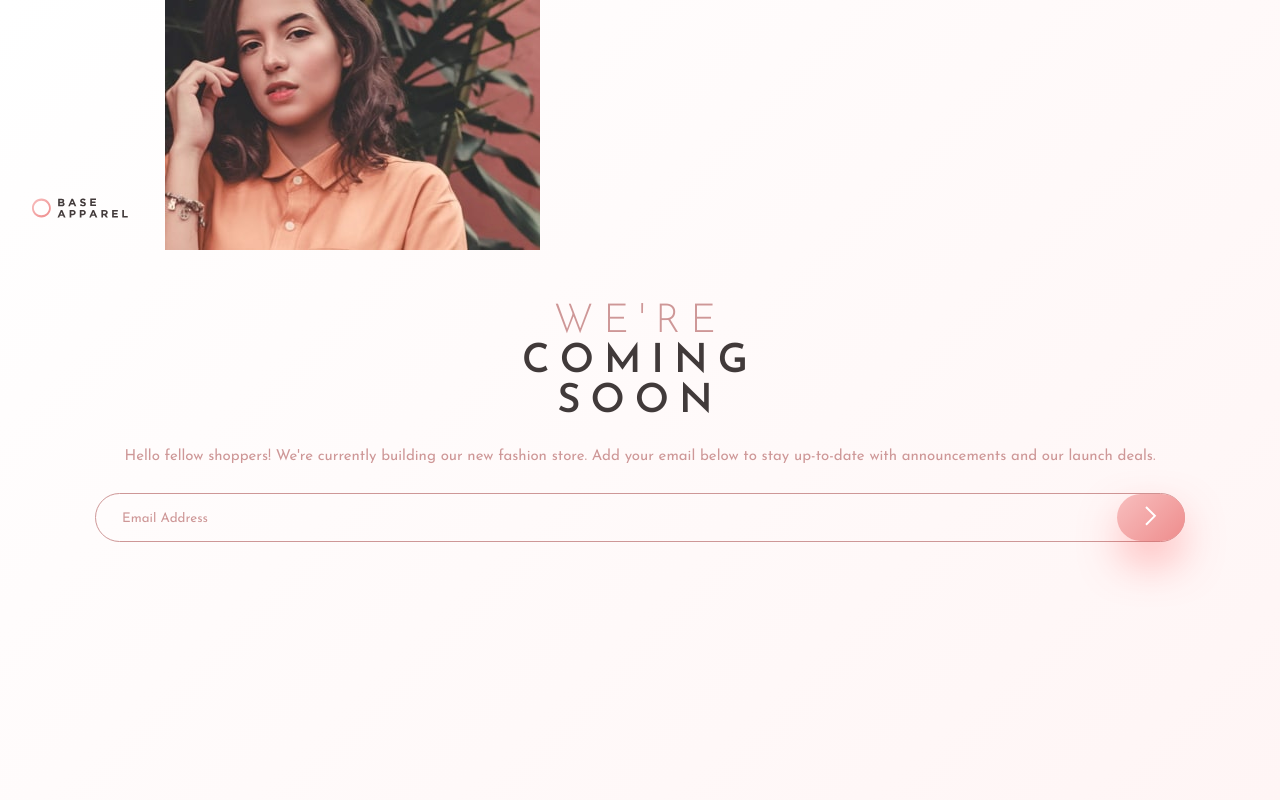
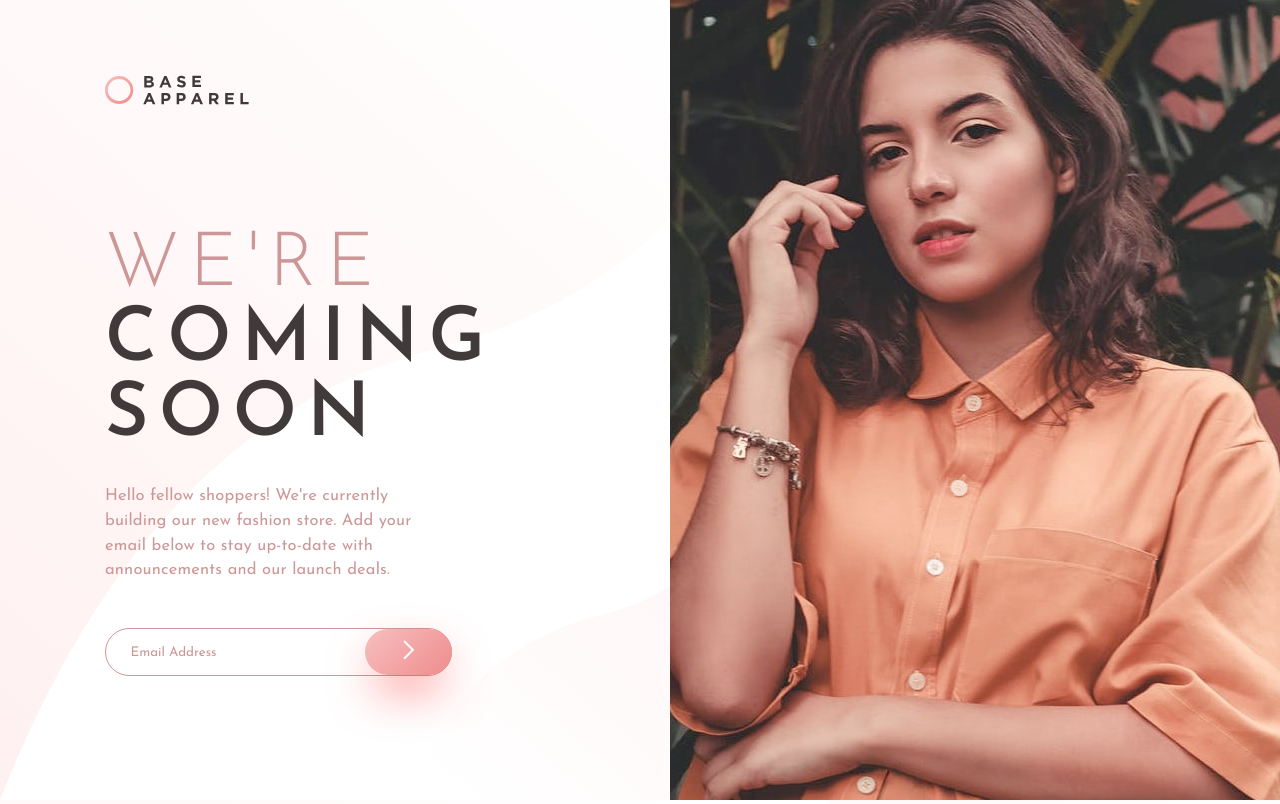
Before and after one commit to mateofilip/Base-Apparel-Coming-Soon-Page, a website: page index.html in a window 1280 px wide. Drawn offline with Linux system fonts and the light colour scheme.

Commit message:
Desktop design almost finished

```diff
--- a/index.html
+++ b/index.html
@@ -27,10 +27,15 @@
     </style>
   </head>
   <body>
-    <img src="./images/logo.svg" alt="logo" class="logo" />
-    <img src="./images/hero-mobile.jpg" alt="hero-mobile" class="hero-mobile" />
-
     <div class="body">
+      <div class="images-mobile">
+        <img src="./images/logo.svg" alt="logo" class="logo" />
+        <img
+          src="./images/hero-mobile.jpg"
+          alt="hero-mobile"
+          class="hero-mobile"
+        />
+      </div>
       <h1>
         <span class="title-rose"> We're <br /> </span>
         coming <br />
@@ -50,6 +55,10 @@
         </button>
       </form>
     </div>
+
+    <div class="image-desktop">
+      <img src="./images/hero-desktop.jpg" alt="hero-desktop" />
+    </div>
     <!-- <footer>
       <p class="attribution">
         Challenge by
--- a/styles/styles.scss
+++ b/styles/styles.scss
@@ -4,6 +4,8 @@
   --desaturated-red: hsl(0, 36%, 70%);
   --soft-red: hsl(0, 93%, 68%);
   --dark-grayish-red: hsl(0, 6%, 24%);
+
+  font-size: 15px;
 }
 
 html {
@@ -15,14 +17,47 @@ body {
   height: 100vh;
   background: linear-gradient(135deg, hsl(0, 0%, 100%), hsl(0, 100%, 98%));
 
+  @media (min-width: 768px) {
+    display: flex;
+    background: url('../images/bg-pattern-desktop.svg');
+  }
+
   .logo {
     margin: 2rem;
     height: 20px;
+
+    @media (min-width: 768px) {
+      margin: 0;
+      height: 30px;
+    }
+  }
+
+  .images-mobile {
+    .hero-mobile {
+      @media (min-width: 768px) {
+        display: none;
+      }
+    }
+  }
+
+  .image-desktop {
+    display: none;
+
+    @media (min-width: 768px) {
+      display: block;
+    }
   }
 
   .body {
     display: grid;
     place-items: center;
+
+    @media (min-width: 768px) {
+      margin: 5rem 7rem;
+      display: flex;
+      flex-direction: column;
+      align-items: flex-start;
+    }
 
     .title-rose {
       color: var(--desaturated-red);
@@ -38,14 +73,28 @@ body {
       margin: 0;
       margin-top: 3rem;
       letter-spacing: 10px;
+
+      @media (min-width: 768px) {
+        font-size: 5em;
+        text-align: start;
+        margin-top: 8rem;
+      }
     }
 
     p {
       color: var(--desaturated-red);
       margin: 1.5rem;
       text-align: center;
-      font-size: 15px;
+      font-size: 1em;
       line-height: 1.5;
+      letter-spacing: 0.01em;
+
+      @media (min-width: 768px) {
+        text-align: start;
+        margin: 2rem 0;
+        width: 75%;
+        font-size: 1.1em;
+      }
     }
 
     form {
@@ -54,6 +103,11 @@ body {
       width: 85%;
       border: 1px solid var(--desaturated-red);
       border-radius: 50px;
+
+      @media (min-width: 768px) {
+        width: 75%;
+        margin-top: 1rem;
+      }
 
       input {
         margin: 0;
@@ -75,6 +129,10 @@ body {
         padding: 0.75rem 1.75rem;
         margin-right: -1px;
         box-shadow: 0 21px 50px -12px rgba(255, 0, 0, 0.747);
+
+        @media (min-width: 768px) {
+          padding: 0.75rem 2.5rem;
+        }
       }
     }
   }
```
Also changed, not shown: styles/styles.css, 1 other file.
